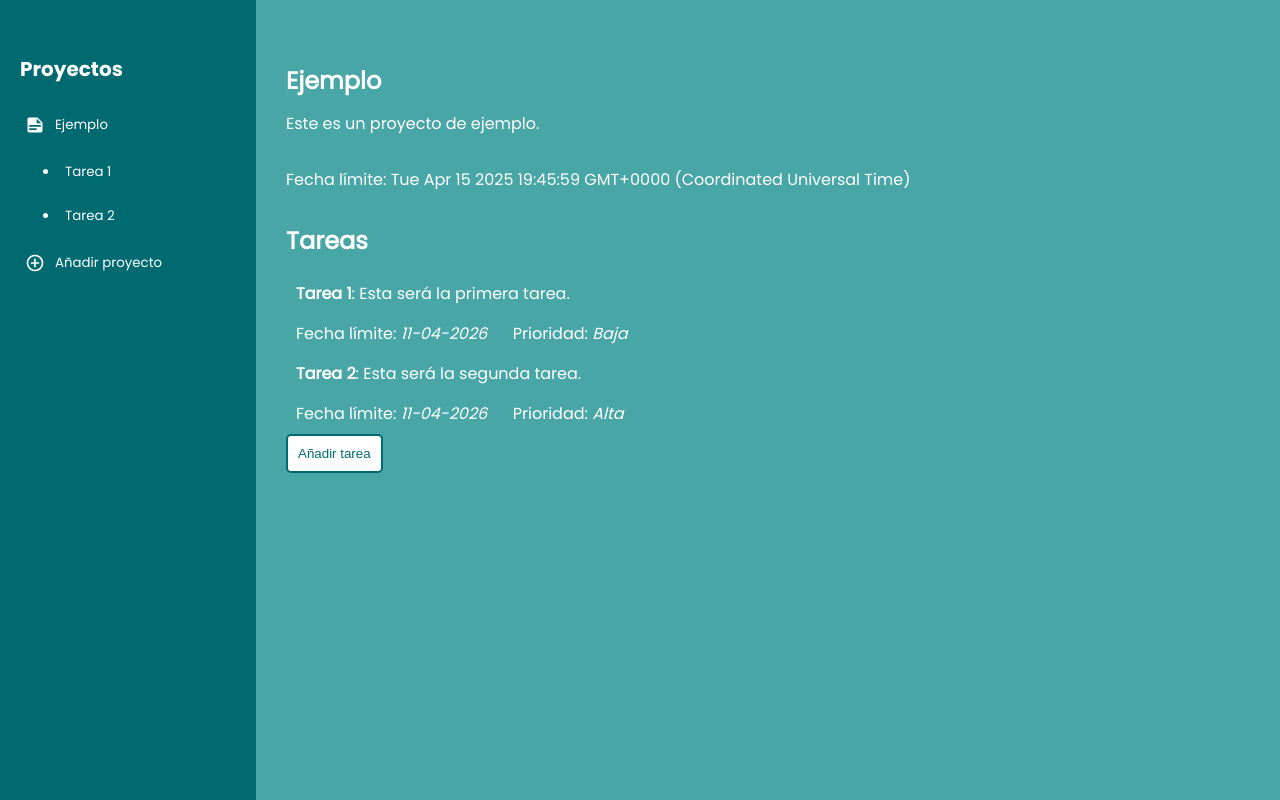
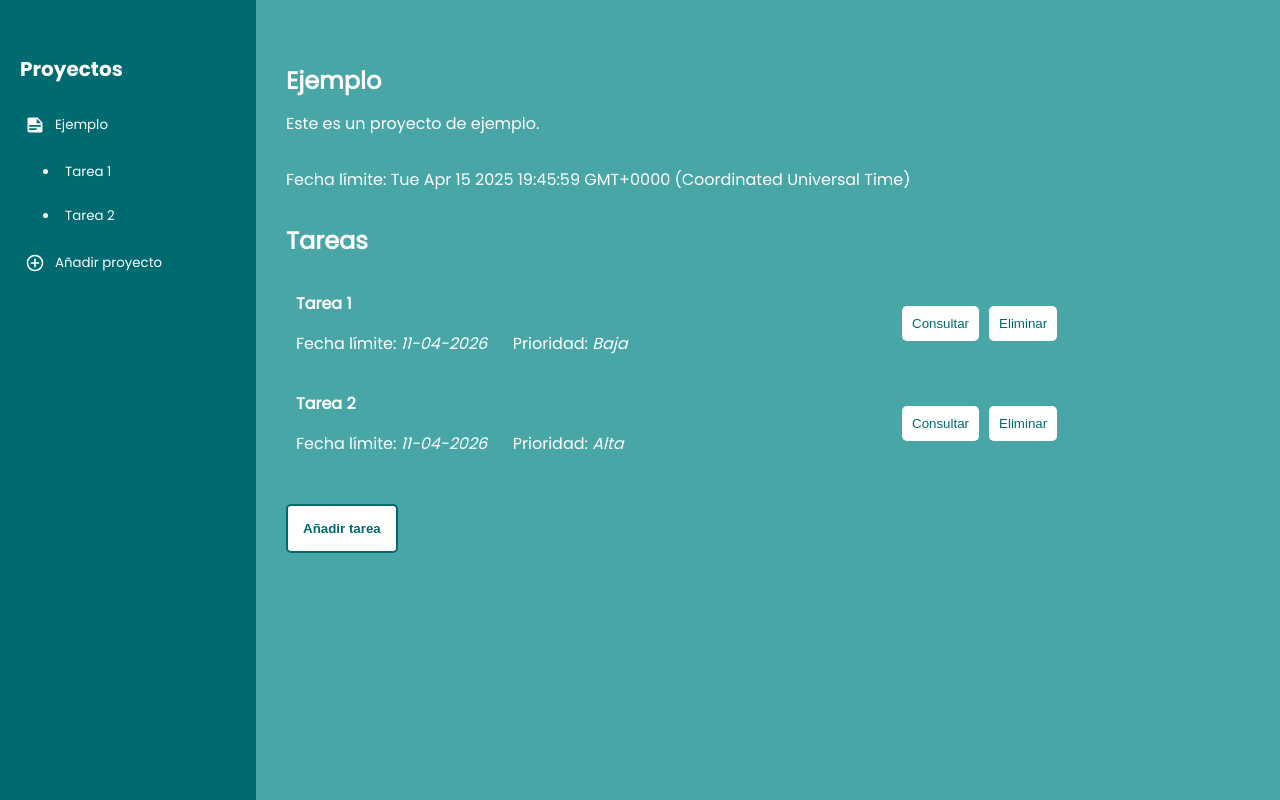
Before and after one commit to jesusfonser/todo-list, a website built with webpack: page src/template.html in a window 1280 px wide. Both pictures are taken after a click on the button "Ejemplo". Built offline with nearby package versions, Linux system fonts and the light colour scheme.

Commit message:
Haz botón borrar tarea funcional y corrige bug
El bug permitía generar muchos ul en menu

```diff
--- a/src/dom.js
+++ b/src/dom.js
@@ -15,15 +15,17 @@ export function project2DOM(p){
     botonP.innerHTML += p.title;
     botonP.setAttribute("class", "butt-menu");
 
+    const divProject = document.createElement("div");
+    divProject.appendChild(botonP);
 
-    const divProject = document.createElement("div");
-    divProject.setAttribute("class", "tareas-menu");
-    divProject.appendChild(botonP);
+    const divTasks = document.createElement("div");
+    divTasks.setAttribute("class", "tareas-menu");
+    divProject.appendChild(divTasks);
 
     //EventListener para poner toda la info en display
     botonP.addEventListener("click", () =>{
         displayProject(p);
-        tasks2menu(p, divProject);
+        tasks2menu(p, divTasks);
     })
 
     menuProjects.appendChild(divProject);
@@ -48,8 +50,30 @@ function displayProject(q){
         task.setAttribute("class", "task-display");
         const pTask = document.createElement("p");
 
-        pTask.innerHTML = "<b>" + x.title + "</b>: " + x.description + "<br><br>Fecha límite: <i>" + x.dueDate + "</i> &nbsp;&nbsp;&nbsp;&nbsp;&nbsp;Prioridad: <i>" + x.priority +"</i>";
+        pTask.innerHTML = "<b>" + x.title + "</b> " + "<br><br>Fecha límite: <i>" + x.dueDate + "</i> &nbsp;&nbsp;&nbsp;&nbsp;&nbsp;Prioridad: <i>" + x.priority +"</i>";
         task.appendChild(pTask);
+
+        const div_botones_task = document.createElement("div");
+
+        const butt_delete = document.createElement("button");
+        butt_delete.setAttribute("class", "addTask");
+        butt_delete.innerText = "Eliminar";
+
+        const butt_consult = document.createElement("button");
+        butt_consult.setAttribute("class", "addTask");
+        butt_consult.innerText = "Consultar";
+
+        div_botones_task.appendChild(butt_consult);
+        div_botones_task.appendChild(butt_delete);
+        task.appendChild(div_botones_task);
+
+        butt_delete.addEventListener("click", () =>{
+            const index = q.toDos.indexOf(x);
+            q.toDos.splice(index, 1);
+            task.remove();
+            const menuTasks = document.querySelector("#activo");
+            tasks2menu(q, menuTasks);
+        })
 
         ulTasksDisplay.appendChild(task);
     })
@@ -73,8 +97,11 @@ function text2display(a, b){
 
 function tasks2menu(q, div){
 
-    const limpiaDivs = Array.from(document.querySelectorAll(".task-menu"));
+    const limpiaDivs = Array.from(document.querySelectorAll(".tareas-menu"));
     limpiaDivs.forEach((x) => x.innerHTML = '');
+
+    const desactivaDivs = document.querySelector("#activo");
+    if(desactivaDivs) desactivaDivs.setAttribute("id", "");
 
     const lista = document.createElement("ul");
     lista.setAttribute("class", "task-menu");
@@ -88,5 +115,7 @@ function tasks2menu(q, div){
         li_tarea.appendChild(button_tarea);
         lista.appendChild(li_tarea);
     })
+
+    div.setAttribute("id", "activo");
     div.appendChild(lista);
 }
--- a/src/project.js
+++ b/src/project.js
@@ -14,4 +14,6 @@ export class project{
     getToDos(){
         this.toDos.forEach((i)=>console.log(i));
     }
+
+
 }
--- a/src/style.css
+++ b/src/style.css
@@ -37,10 +37,27 @@ body{
 
 .ul-tasks-display{
     padding:0;
+    width: 80%;
 }
 
 .task-display{
     list-style: none;
+    padding: 10px 0 10px 0;
+    display: flex;
+    justify-content: space-between;
+}
+
+.task-display > div{
+    display: flex;
+    align-items: center;
+    gap: 10px;
+}
+
+.ul-tasks-display + button{
+    margin-top: 30px;
+    padding: 15px;
+    font-weight: bold;
+    border: 2px solid var(--color-menu);
 }
 
 ul{
@@ -80,7 +97,7 @@ img{
     background-color: white;
     color: var(--color-menu);
     border-radius: 5px;
-    border: 2px solid var(--color-menu);
+    border: 0
 }
 
 .addTask:hover{
```
Also changed, not shown: src/logica.js (line endings or trailing spaces).
